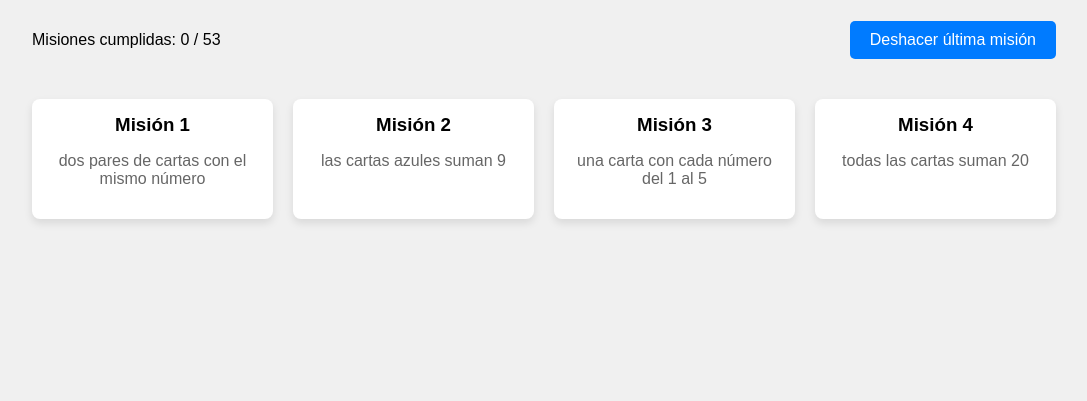
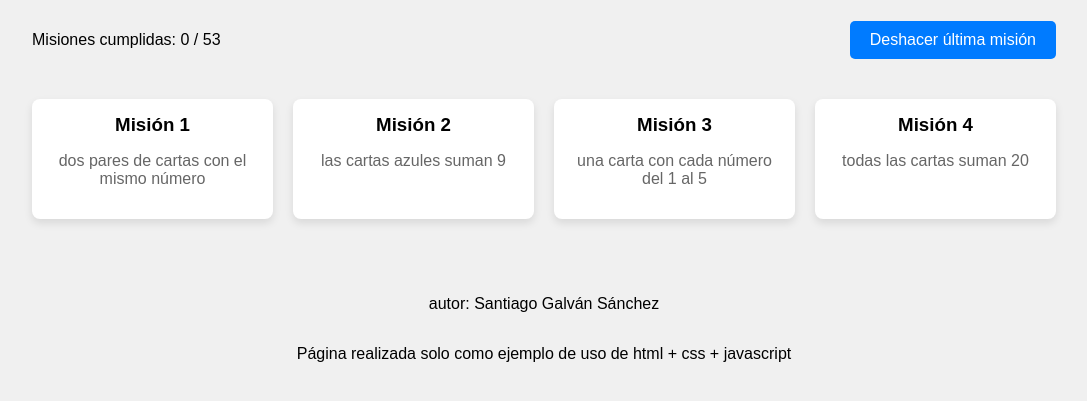
Before and after one commit to sgalsant/mision-cumplida, a plain HTML site: page index.html in a window 1280 px wide. Shown: the part 79-480 px from the top of the page, without its empty margins (96-1183 px from the left). Drawn offline with Linux system fonts and the light colour scheme.

Commit message:
Update index.html

```diff
--- a/index.html
+++ b/index.html
@@ -3,6 +3,7 @@
 <head>
     <meta charset="UTF-8">
     <meta name="viewport" content="width=device-width, initial-scale=1.0">
+    <meta name="author" content="Santiago Galván Sánchez" />
     <title>misión cumplida</title>
     <link rel="stylesheet" href="styles.css">
 </head>
@@ -19,5 +20,7 @@
         <!-- Los textos antiguos se añadirán aquí -->
     </ol>
     <script src="script.js"></script>
+    <p>autor: Santiago Galván Sánchez</p>
+    <p>Página realizada solo como ejemplo de uso de html + css + javascript</p>
 </body>
 </html>
```
